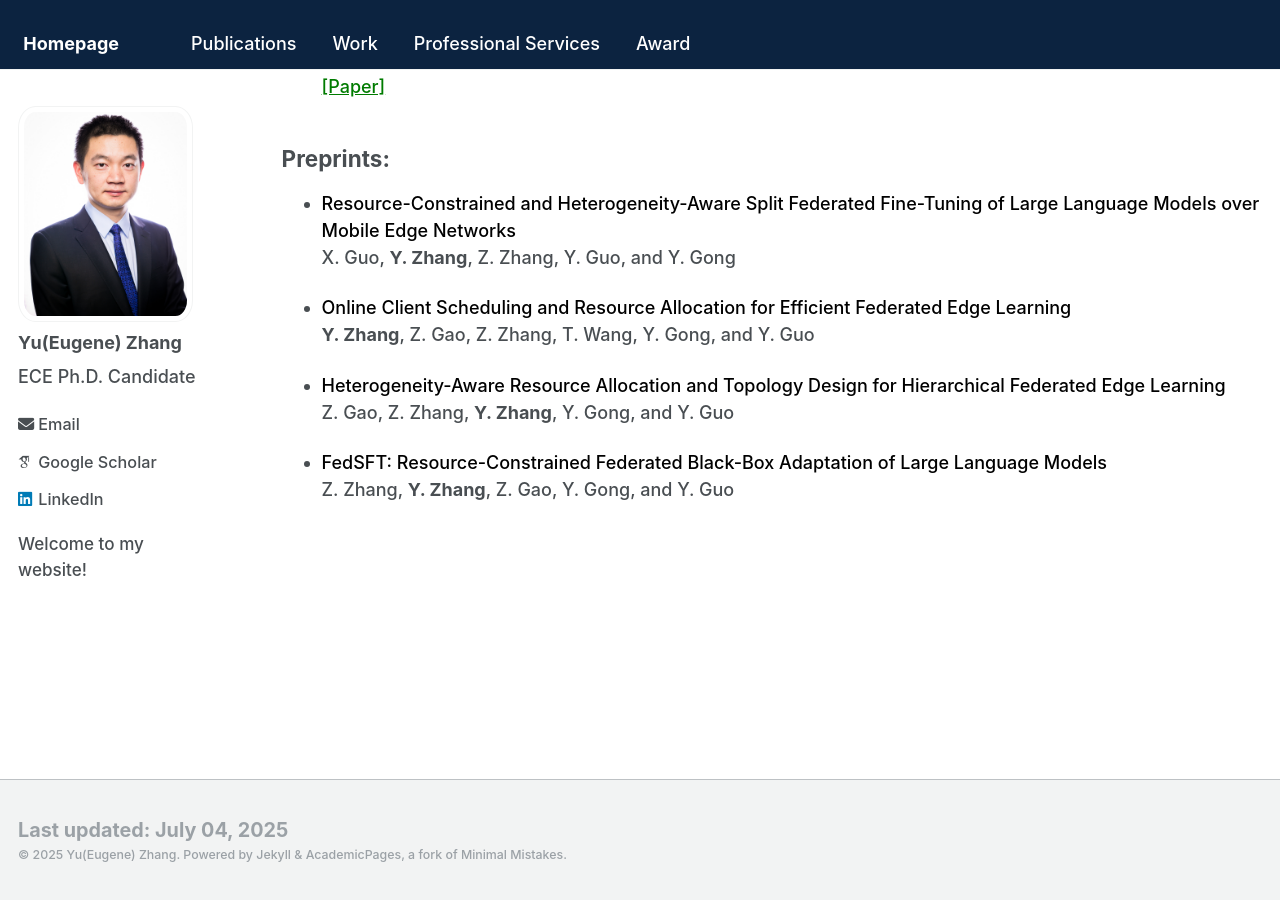
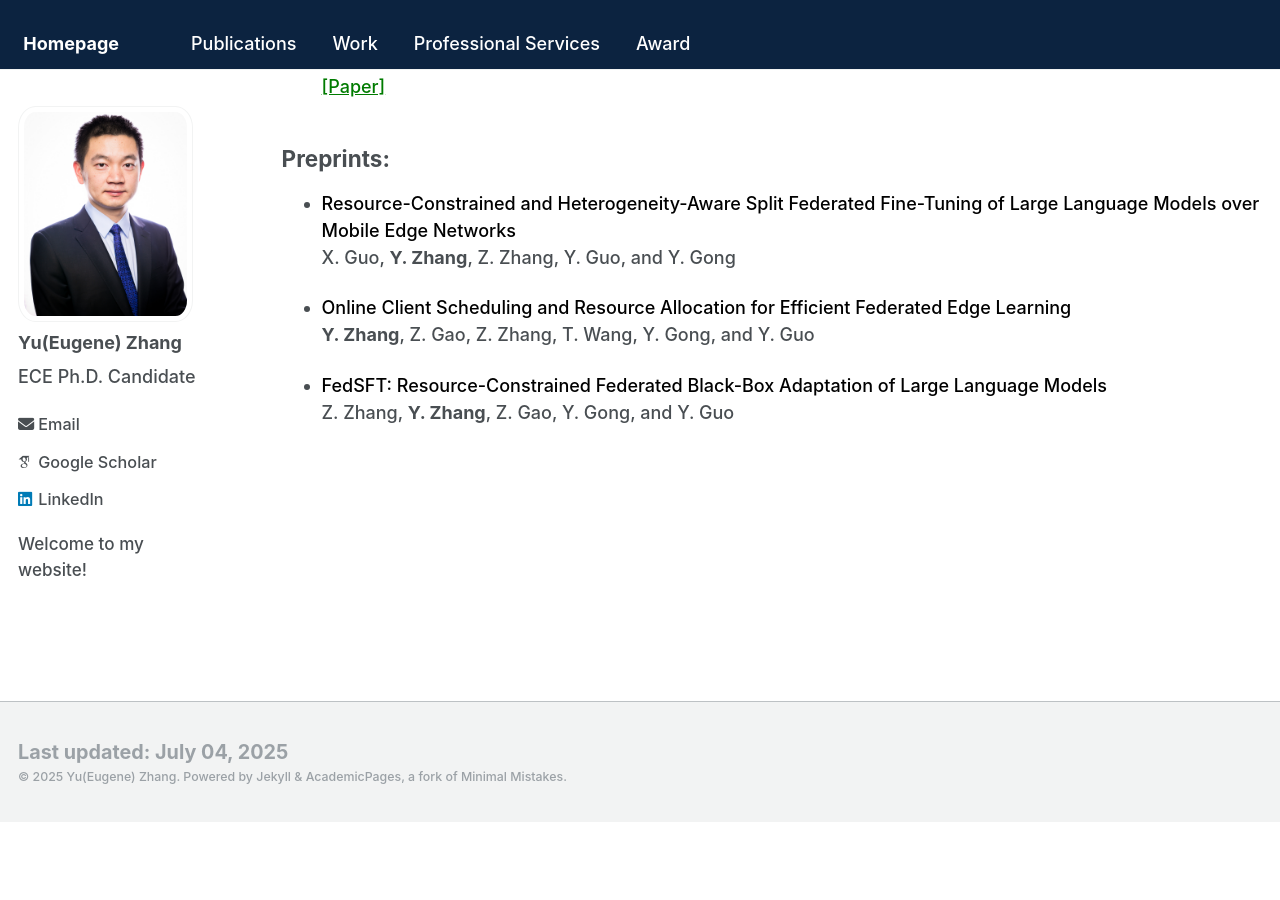
Before and after one commit to Yu-Zhang-Eugene/yu-zhang-eugene.github.io, a Jekyll site: the page built from _pages/publications.md, in a window 1280 px wide and 900 px high, scrolled down 1186 px. Built offline with Jekyll 4.4.1, drawn with Linux system fonts in a browser that asks for light colours; some web fonts are replaced; a script that is not in the unit is left out; after the commit the page ends 2009 px from its top, so only the background shows below that.

Commit message:
modified:   _pages/publications.md

```diff
--- a/_pages/publications.md
+++ b/_pages/publications.md
@@ -59,8 +59,5 @@ Preprints:
 - <span style="color: black;"> Online Client Scheduling and Resource Allocation for Efficient Federated Edge Learning </span>
   __Y. Zhang__, Z. Gao, Z. Zhang, T. Wang, Y. Gong, and Y. Guo
 
-- <span style="color: black;"> Heterogeneity-Aware Resource Allocation and Topology Design for Hierarchical Federated Edge Learning </span>
-  Z. Gao, Z. Zhang, __Y. Zhang__, Y. Gong, and Y. Guo
-
 - <span style="color: black;"> FedSFT: Resource-Constrained Federated Black-Box Adaptation of Large Language Models </span>
   Z. Zhang, __Y. Zhang__, Z. Gao, Y. Gong, and Y. Guo
```
